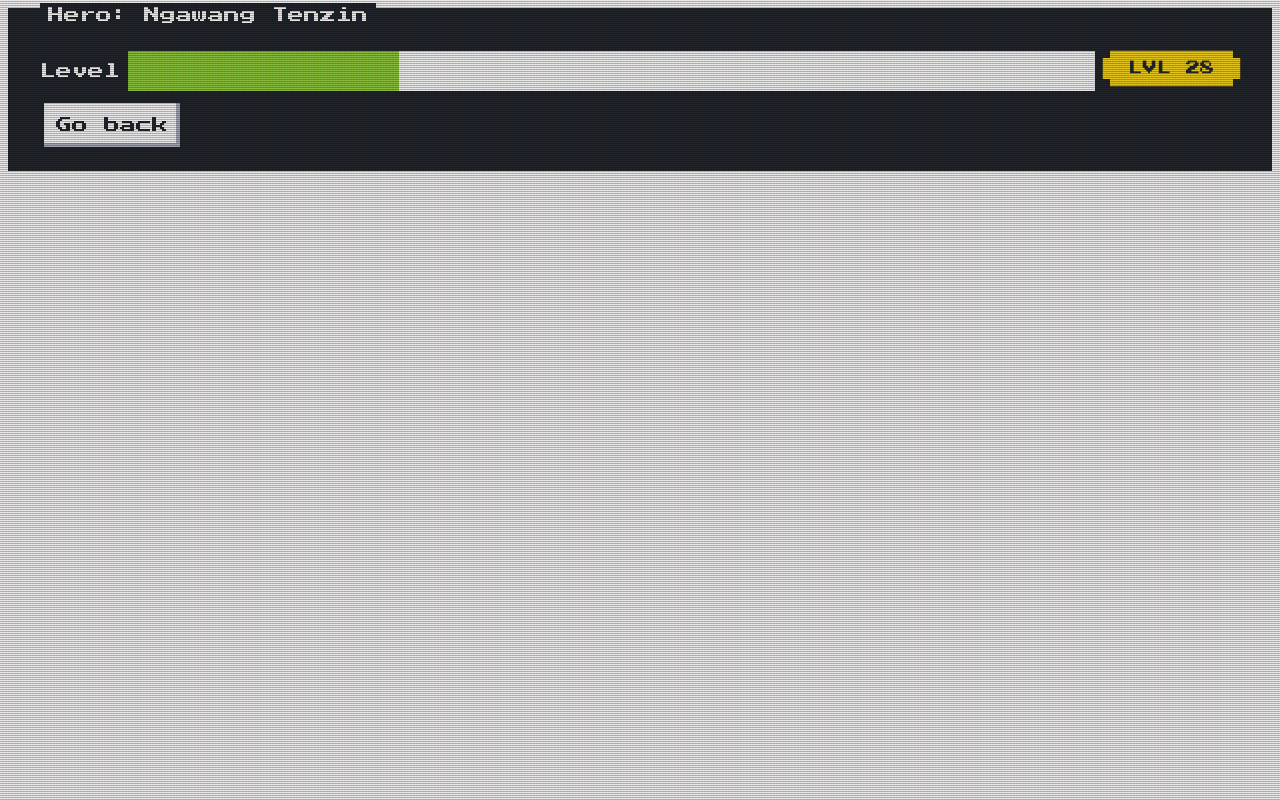
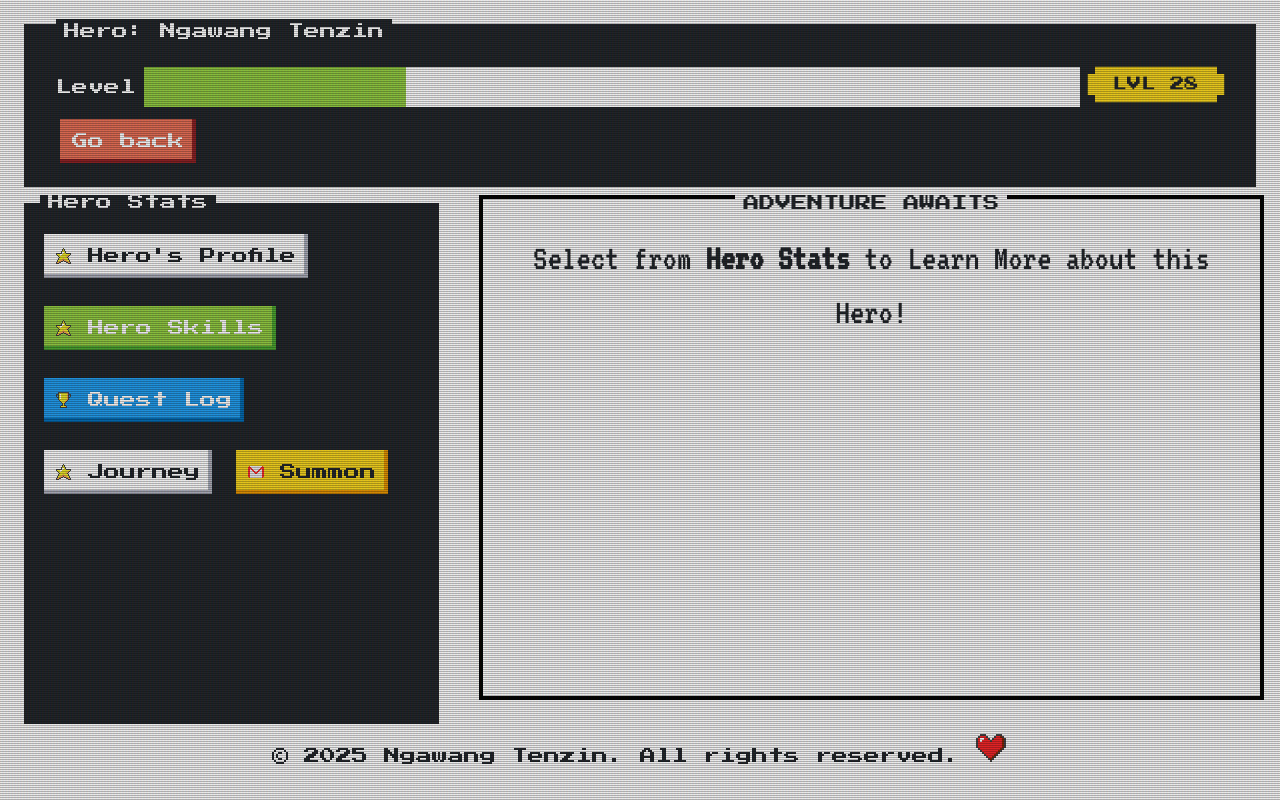
Before and after one commit to cbms26/personal-profile-web, a plain HTML site: page index.html in a window 1280 px wide. Both pictures are taken after a click on the button "START". Drawn offline with nearby package versions, Linux system fonts and the light colour scheme.

Commit message:
Added Feature: Side Menu with Display content on the right-side. CSS Layout of Grid

```diff
--- a/index.html
+++ b/index.html
@@ -17,9 +17,9 @@
       rel="stylesheet"
     />
 
-    <!-- minified version -->
+    <!-- latest -->
     <link
-      href="https://unpkg.com/nes.css@2.3.0/css/nes.min.css"
+      href="https://unpkg.com/nes.css@latest/css/nes.min.css"
       rel="stylesheet"
     />
   </head>
@@ -27,7 +27,7 @@
   <body>
     <!-- Start Screen -->
     <div id="start-screen">
-      <h1 class="start-title">Ngawang Tenzin's Portfolio</h1>
+      <h1 class="start-title">Curious Coder CBMS</h1>
       <i class="nes-icon is-large star"></i>
       <i class="nes-icon is-large star"></i>
       <i class="nes-icon is-large star"></i>
@@ -57,16 +57,80 @@
               max="100"
             ></progress>
             <div class="nes-badge">
+              <!-- Level = Age -->
               <span class="is-warning">LVL 28</span>
             </div>
           </div>
-          <button id="back-button" type="button" class="nes-btn is-secondary">
+          <button id="back-button" type="button" class="nes-btn is-error">
             Go back
           </button>
         </div>
       </header>
 
       <!-- Main Content -->
+      <main class="game-main">
+        <!-- Navigation -->
+        <nav id="hero-stats-nav" class="nes-container is-dark with-title">
+          <p class="title">Hero Stats</p>
+          <a
+            href="#"
+            class="nes-btn is-fullwidth map-location"
+            data-section="about"
+          >
+            <i class="nes-icon star is-small"></i> Hero's Profile
+          </a>
+          <a
+            href="#"
+            class="nes-btn is-success is-fullwidth map-location"
+            data-section="skills"
+          >
+            <i class="nes-icon star is-small"></i> Hero Skills
+          </a>
+          <a
+            href="#"
+            class="nes-btn is-primary is-fullwidth map-location"
+            data-section="projects"
+          >
+            <i class="nes-icon trophy is-small"></i> Quest Log
+          </a>
+          <a
+            href="#"
+            class="nes-btn is-fullwidth map-location"
+            data-section="experience"
+          >
+            <i class="nes-icon star is-small"></i> Journey
+          </a>
+          <a
+            href="#"
+            class="nes-btn is-warning is-fullwidth map-location"
+            data-section="contact"
+          >
+            <i class="nes-icon gmail is-small"></i> Summon
+          </a>
+        </nav>
+
+        <!-- Display Content -->
+        <section
+          id="content-display"
+          class="nes-container with-title is-centered"
+        >
+          <p id="content-title" class="title">ADVENTURE AWAITS</p>
+          <div id="text-content">
+            <p>
+              Select from <strong>Hero Stats</strong> to Learn More about this
+              Hero!
+            </p>
+          </div>
+        </section>
+      </main>
+
+      <!-- FOOTER -->
+      <footer class="game-footer">
+        <p>
+          © 2025 Ngawang Tenzin. All rights reserved.
+          <i class="nes-icon heart"></i>
+        </p>
+      </footer>
     </div>
 
     <script src="./script.js"></script>
--- a/script.js
+++ b/script.js
@@ -16,4 +16,24 @@ document.addEventListener("DOMContentLoaded", () => {
     gameWorld.classList.add("hidden");
     startScreen.classList.remove("hidden");
   });
+
+  // Event Listener for Navigations
+  mapLocations.forEach((location) => {
+    location.addEventListener("click", (e) => {
+      e.preventDefault();
+
+      // Remove active class from all locations
+      mapLocations.forEach((loc) => loc.classList.remove("is-active"));
+
+      // Add active class to clicked location
+      const clickedLocation = e.currentTarget;
+      clickedLocation.classList.add("is-active");
+
+      const section = clickedLocation.dataset.section;
+      if (portfolioContent[section]) {
+        contentTitle.textContent = portfolioContent[section].title;
+        typewriter(portfolioContent[section].content, textContent);
+      }
+    });
+  });
 });
--- a/style.css
+++ b/style.css
@@ -155,8 +155,83 @@ body::before {
     }
 }
 
+/* Main-Content: Game World */
+#game-world {
+    display: grid;
+    grid-template-areas:
+        "header"
+        "main"
+        "footer";
+    grid-template-rows: auto 1fr auto;
+    height: 100vh;
+    padding: 1rem;
+    box-sizing: border-box;
+}
 
+.game-header {
+    grid-area: header;
+}
 
+.game-main {
+    grid-area: main;
+    display: flex;
+    gap: 2rem;
+    overflow: hidden;
+}
+
+.game-footer {
+    grid-area: footer;
+}
+
+/*Navigation: Hero Stats */
+#hero-stats-nav {
+    width: 35%;
+    padding: 1rem;
+}
+
+#hero-stats-nav .map-location {
+    margin-bottom: 1.5rem;
+    cursor: pointer;
+    transition: all 0.2s ease-in-out;
+}
+
+#hero-stats-nav .map-location:hover,
+#hero-stats-nav .map-location.is-active {
+    background-color: #525252 !important;
+    /* Override nes.css */
+    transform: translateY(-2px);
+}
+
+/* Display Content  */
+#content-display {
+    width: 65%;
+    height: calc(100% - 2rem);
+    /*Full height minus padding*/
+}
+
+#text-content {
+    height: 90%;
+    font-size: 36px;
+    font-family: "VT323", monospace;
+    font-weight: 400;
+    font-style: normal;
+    overflow-y: auto;
+    word-wrap: break-word;
+}
+
+/* Custom content styling */
+.skill-item {
+    margin-bottom: 1.5rem;
+}
+
+.project-card {
+    margin-bottom: 2rem;
+}
+
+/* Footer */
+footer {
+    text-align: center;
+}
 
 /* Utility */
 .hidden {
```
Also changed, not shown: README.md.
